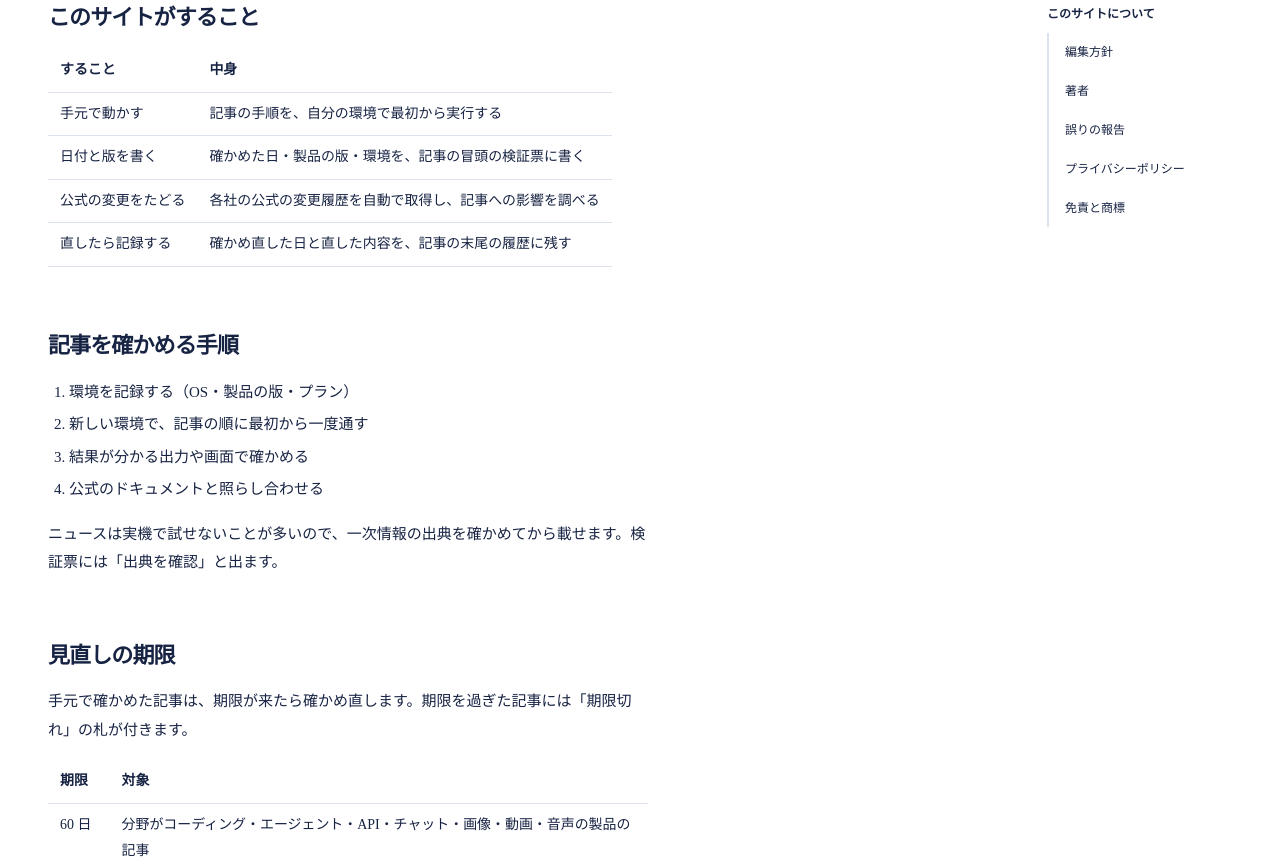
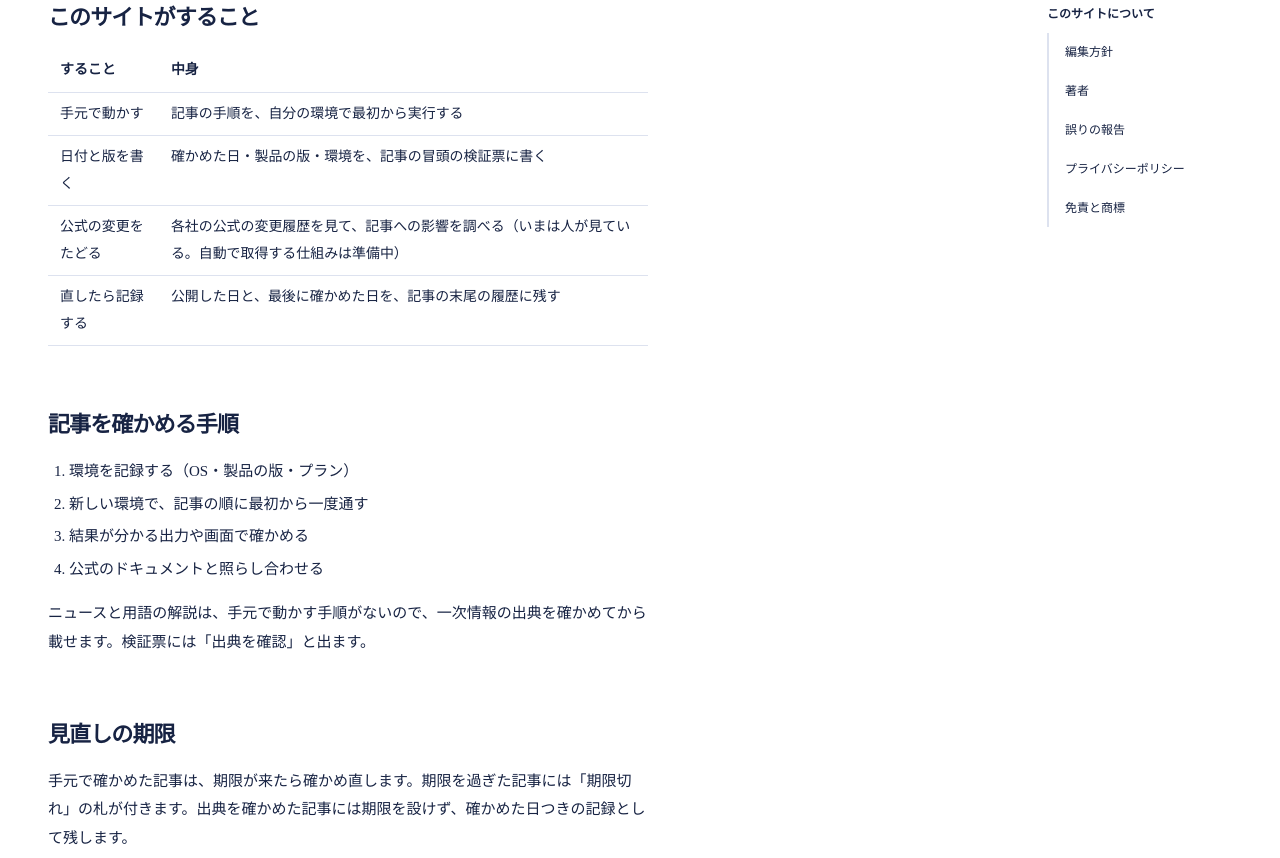
Before and after one commit to semantictime-org/semantictime-net, an Astro site: page /about/editorial-policy in a window 1280 px wide. Shown: the part 447-1305 px from the top of the page. Built offline with nearby package versions, Linux system fonts and the light colour scheme; Astro itself is replaced by a stand-in of ours; a web font is replaced by a local one.

Commit message:
fix: make the editorial policy and CC01 match what actually happens
- Policy no longer claims automatic changelog fetching (not built yet) or
  that edit details are recorded in the history (only dates are)
- Policy explains that news and glossary articles are checked against
  primary sources and do not expire
- CC01 states that only the macOS steps are hands-on verified; the Windows
  commands are quoted from the official guide

Co-Authored-By: Claude Opus 5.5 <noreply@anthropic.com>
Claude-Session: https://claude.ai/code/session_01TQqmsniqT9tKvd7EB2YrkP

```diff
--- a/src/content/articles/claude-code/install-and-first-task.mdx
+++ b/src/content/articles/claude-code/install-and-first-task.mdx
@@ -1,6 +1,6 @@
 ---
 title: Claude Code を入れて、最初の作業を頼む
-description: Claude Code をパソコンに入れ、ログインして、最初の作業を頼むまでを、macOS と Windows の手順で追います。入ったかの確かめ方と、つまずいたときに見るところもまとめます。
+description: Claude Code をパソコンに入れ、ログインして、最初の作業を頼むまでを、macOS で確かめた手順で追います（Windows は公式の手順を紹介します）。入ったかの確かめ方と、つまずいたときに見るところもまとめます。
 type: tutorial
 products: [claude-code]
 stationNo: 1
@@ -35,6 +35,7 @@ import Callout from '../../../components/mdx/Callout.astro';
 | macOS・Linux・WSL     | `curl -fsSL https://claude.ai/install.sh \| bash` |
 | Windows（PowerShell） | `irm https://claude.ai/install.ps1 \| iex`        |
 
+- 手元で確かめるのは、冒頭の検証票にある環境（macOS）だけ。Windows のコマンドは公式の手順の紹介
 - 入れている間、進み具合は表示されない
 - 終わったら、ターミナルを開き直す
 
--- a/src/pages/about/editorial-policy.astro
+++ b/src/pages/about/editorial-policy.astro
@@ -36,7 +36,7 @@ const intervals = [
   en="POLICY"
   title="編集方針"
   lead="手元で動かして確かめたことだけを、確かめた日と版をつけて書きます。そのやり方と決まりを公開します。"
-  updated="2026-11-15"
+  updated="2026-11-16"
 >
   <h2>このサイトがすること</h2>
   <table>
@@ -57,11 +57,11 @@ const intervals = [
       </tr>
       <tr>
         <td>公式の変更をたどる</td>
-        <td>各社の公式の変更履歴を自動で取得し、記事への影響を調べる</td>
+        <td>各社の公式の変更履歴を見て、記事への影響を調べる（いまは人が見ている。自動で取得する仕組みは準備中）</td>
       </tr>
       <tr>
         <td>直したら記録する</td>
-        <td>確かめ直した日と直した内容を、記事の末尾の履歴に残す</td>
+        <td>公開した日と、最後に確かめた日を、記事の末尾の履歴に残す</td>
       </tr>
     </tbody>
   </table>
@@ -74,12 +74,12 @@ const intervals = [
     <li>公式のドキュメントと照らし合わせる</li>
   </ol>
   <p>
-    ニュースは実機で試せないことが多いので、一次情報の出典を確かめてから載せます。検証票には「出典を確認」と出ます。
+    ニュースと用語の解説は、手元で動かす手順がないので、一次情報の出典を確かめてから載せます。検証票には「出典を確認」と出ます。
   </p>
 
   <h2>見直しの期限</h2>
   <p>
-    手元で確かめた記事は、期限が来たら確かめ直します。期限を過ぎた記事には「期限切れ」の札が付きます。
+    手元で確かめた記事は、期限が来たら確かめ直します。期限を過ぎた記事には「期限切れ」の札が付きます。出典を確かめた記事には期限を設けず、確かめた日つきの記録として残します。
   </p>
   <table>
     <thead>
```
